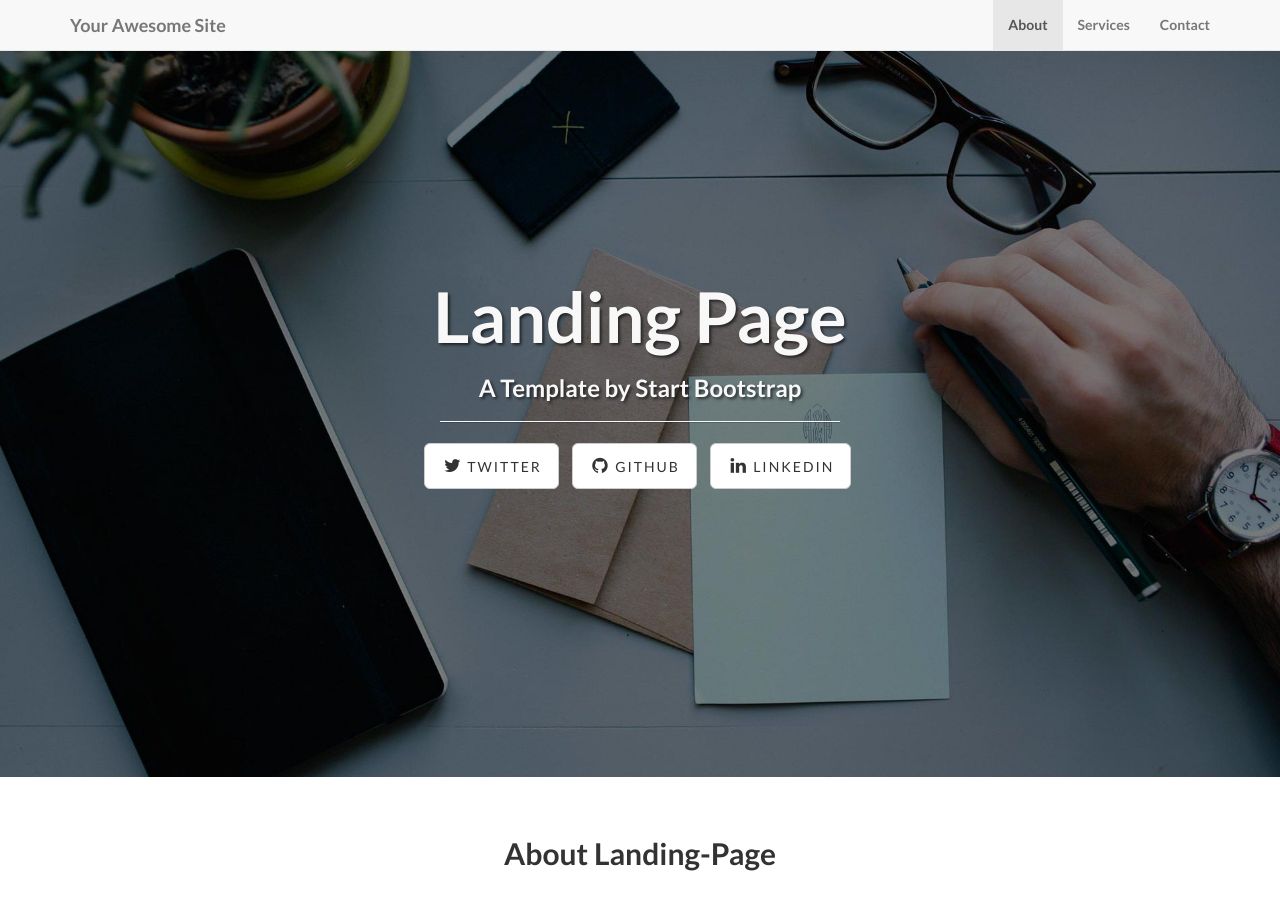
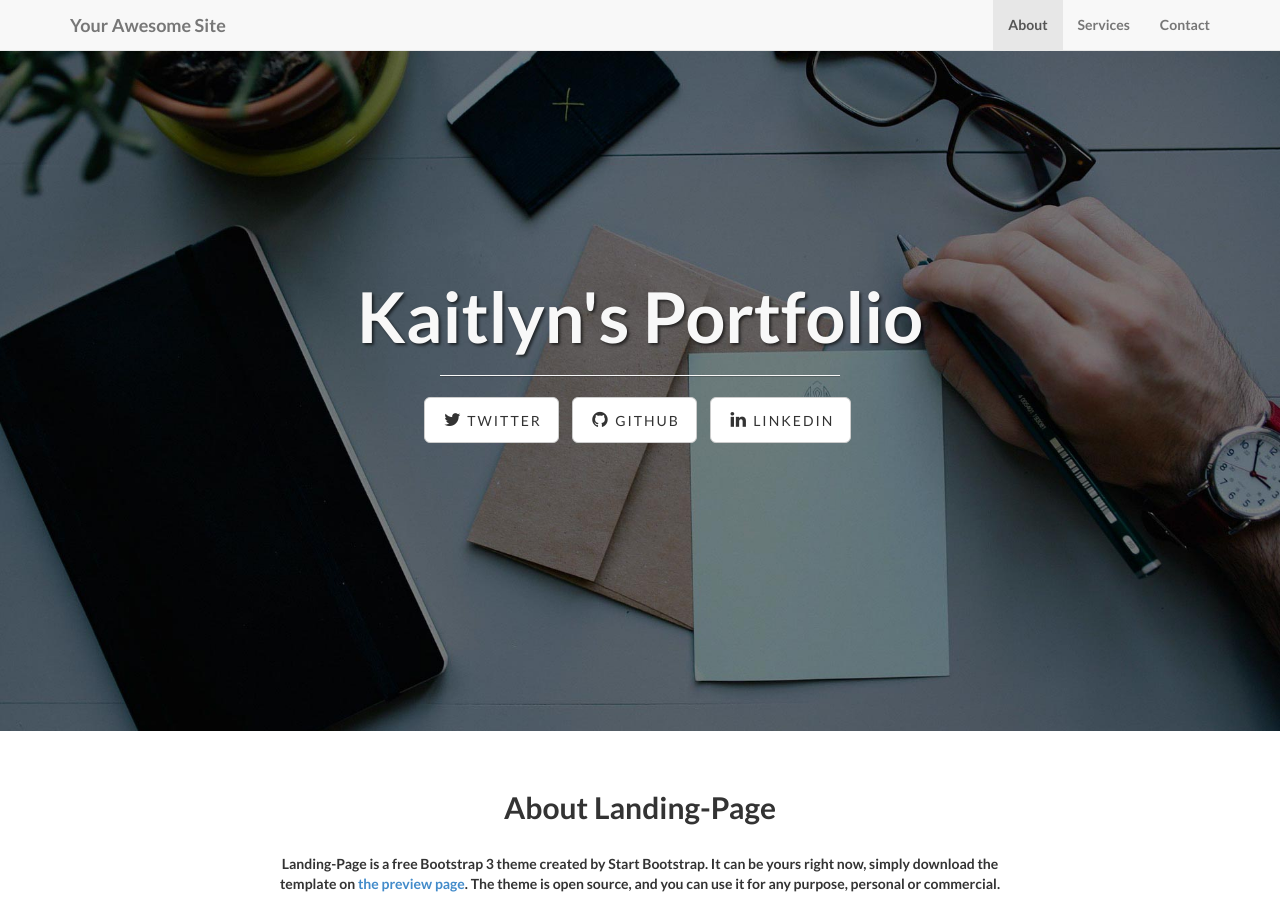
Before and after one commit to kaitlynm1/kaitlynm1.github.io, a Jekyll site: the page built from index.html, in a window 1280 px wide and 900 px high. Built offline with Jekyll 4.4.1, drawn with Linux system fonts in a browser that asks for light colours.

Commit message:
Changing titles

```diff
--- a/index.html
+++ b/index.html
@@ -1,5 +1,4 @@
 ---
 layout: default
-title: Landing Page
-subTitle: A Template by Start Bootstrap
+title: Kaitlyn's Portfolio
 ---
```
